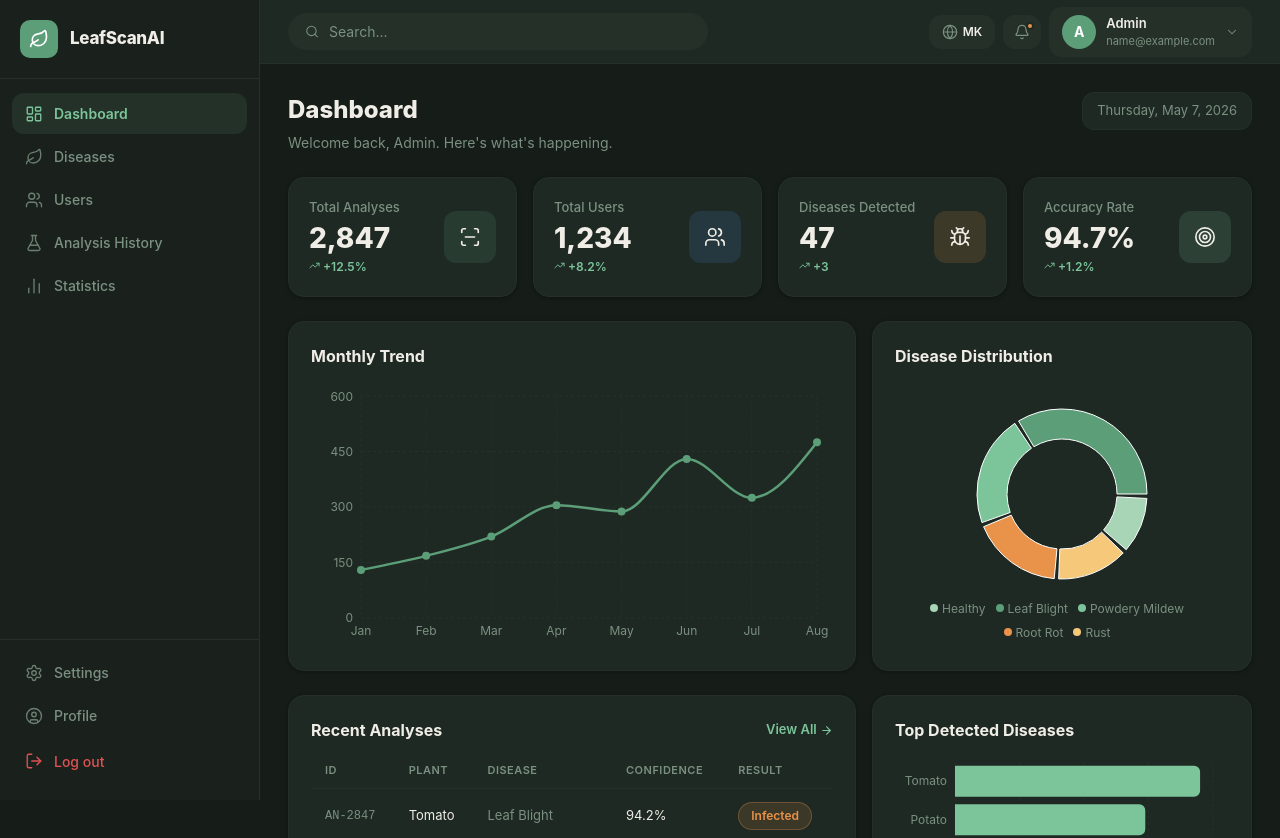
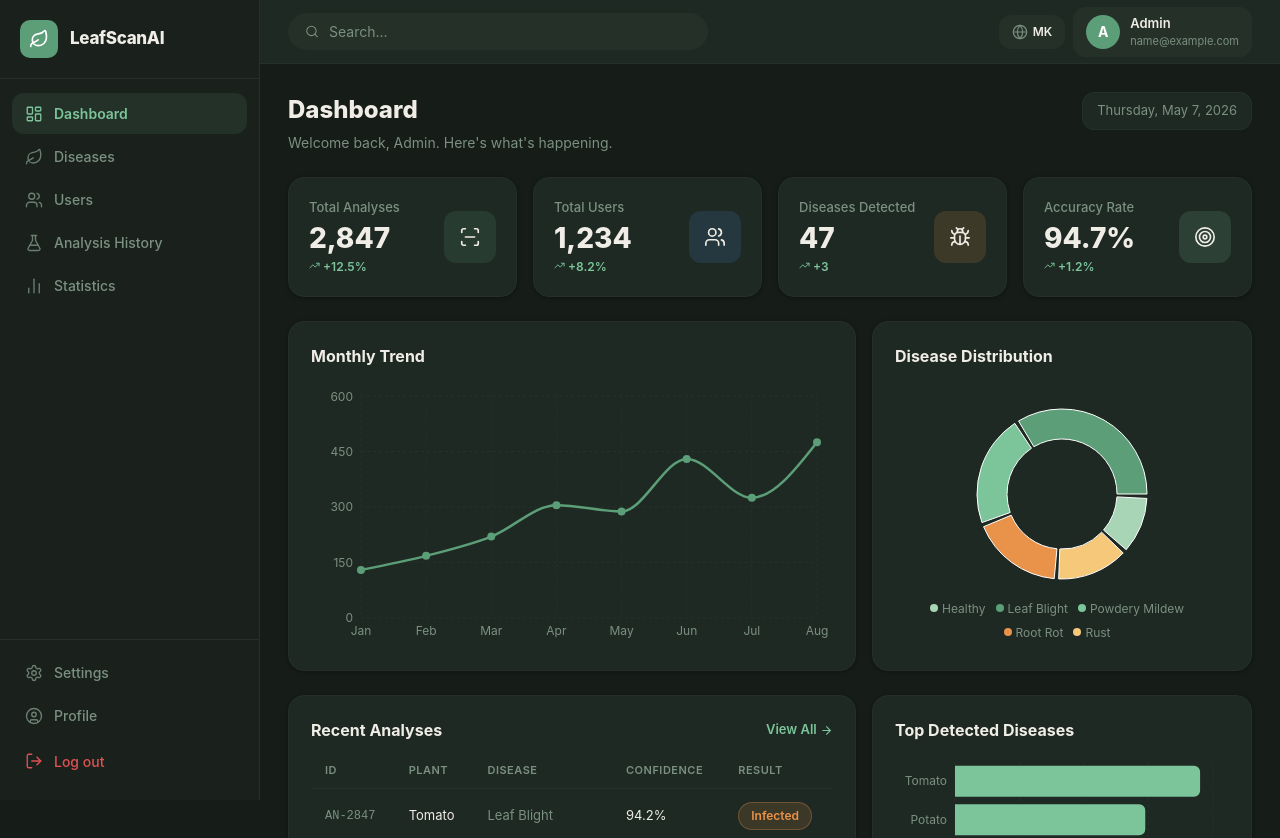
Before and after one commit to hristoskamaja/leafscan_web, a React (Create React App) app: page /dashboard in a window 1280 px wide. Shown: the top 838 px of the page. Built offline with nearby package versions, Linux system fonts and the light colour scheme; sample sign-in values are in the browser's storage.

Commit message:
Simplify TopBar - remove notifications and dropdown arrow

```diff
--- a/src/components/layout/TopBar.jsx
+++ b/src/components/layout/TopBar.jsx
@@ -1,4 +1,4 @@
-import { Search, Globe, Bell, ChevronDown } from 'lucide-react';
+import { Search, Globe } from 'lucide-react';
 import { useAuth } from '../../context/AuthContext';
 import './TopBar.css';
 
@@ -6,7 +6,7 @@ export default function TopBar() {
     const { user } = useAuth();
     const initial = user?.full_name?.[0]?.toUpperCase() || 'A';
     const name    = user?.full_name || 'Admin';
-    const email   = user?.email || 'admin@leafscan.ai';
+    const email   = user?.email    || 'admin@leafscan.ai';
 
     return (
         <header className="topbar">
@@ -28,20 +28,13 @@ export default function TopBar() {
                     <span className="topbar-lang">MK</span>
                 </button>
 
-                {/* Notifications */}
-                <button className="topbar-icon-btn topbar-notif">
-                    <Bell size={16} strokeWidth={1.8} color="var(--text-muted)" />
-                    <span className="topbar-notif-dot" />
-                </button>
-
-                {/* User */}
+                {/* User — no arrow, no notifications */}
                 <div className="topbar-user">
                     <div className="topbar-avatar">{initial}</div>
                     <div className="topbar-user-info">
                         <div className="topbar-user-name">{name}</div>
                         <div className="topbar-user-email">{email}</div>
                     </div>
-                    <ChevronDown size={14} color="var(--text-muted)" strokeWidth={1.8} />
                 </div>
             </div>
         </header>
```
